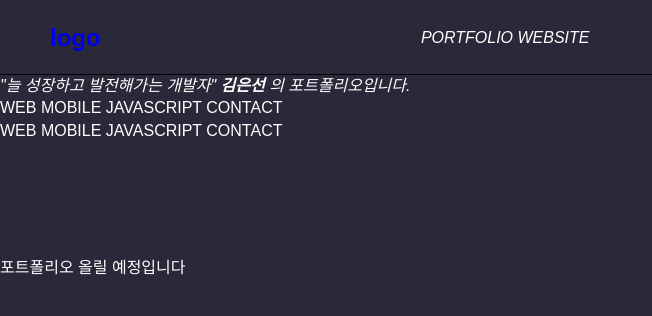
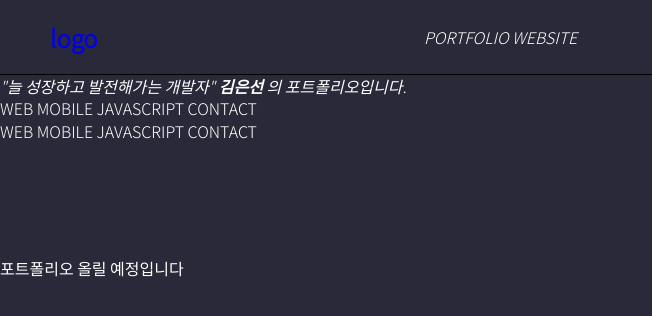
Before and after one commit to eunzzzang/portfolio, a plain HTML site: page index.html in a window 1280 px wide. Shown: the whole page, without its empty margins (0-652 px from the left). Drawn offline with Linux system fonts and the light colour scheme.

Commit message:
update: link 경로 수정

```diff
--- a/index.html
+++ b/index.html
@@ -6,6 +6,7 @@
     <title>eunzzang | web 포트폴리오</title>
     <link rel="icon" type="image/x-icon" href="img/f_icon.png">
     <link rel="stylesheet" type="text/css" href="css/style.css">
+    <link rel="stylesheet" type="text/css" href="css/web-font.css">
 </head>
 <body id="main-page">
     <div id="wraper">
```
